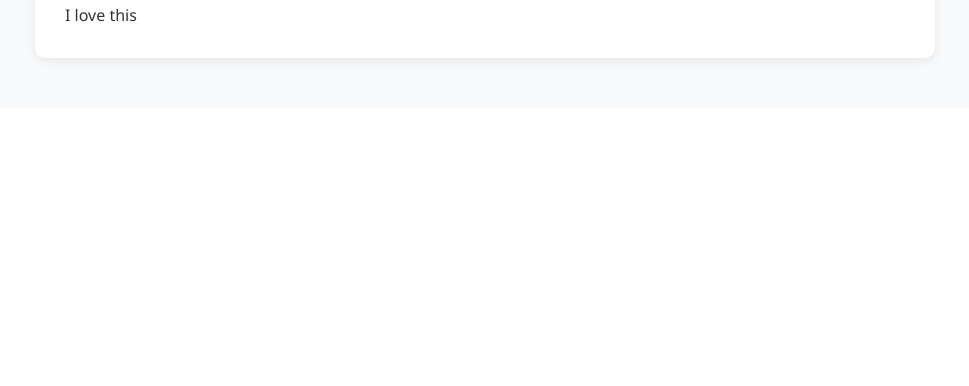
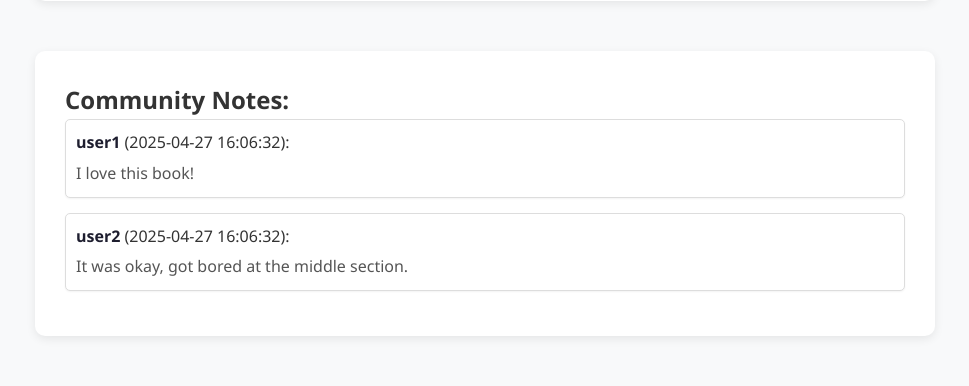
Before and after one commit to ShuaiShao20010902/CITS3403-Group-Project, a Flask app: page /book/1 in a window 1280 px wide. Shown: the part 733-1119 px from the top of the page, without its empty margins (155-1124 px from the left). Before the commit the page ends 797 px from the top, so only its background shows below. Run offline with Flask 3, Linux system fonts and the light colour scheme.

Commit message:
Book specific page: added community comment section
- Added both HTML and CSS to the community comment section
- Updated messy CSS and added comments, removed redundancy
- Added responsive design to CSS

```diff
--- a/CITS3403-Project/app.py
+++ b/CITS3403-Project/app.py
@@ -215,15 +215,29 @@ def book_specific_page(book_id):
         'isbn': '1234567890',
         'year': 2020,
         'description': 'One Ring to rule them all, One Ring to find them, One Ring to bring them all and in the darkness bind them. In ancient times the Rings of Power were crafted by the Elven-smiths, and Sauron, the Dark Lord, forged the One Ring, filling it with his own power so that he could rule all others. But the One Ring was taken from him, and though he sought it throughout Middle-earth, it remained lost to him. After many ages it fell into the hands of Bilbo Baggins, as told in The Hobbit.',
-        'cover_url': 'https://covers.openlibrary.org/b/id/255844-L.jpg',
+        'cover_url': 'https://covers.openlibrary.org/b/id/255844-M.jpg',
         'genres': ['Fantasy', 'Adventure']
+
     }
     user_data = {
         'rating': 4.5,
         'page_read': 150,
         'notes': 'I love this'
     }
-    return render_template('bookspecificpage.html', book=book, user_data=user_data, book_id = book_id)
+
+    community_notes = [
+        {
+            'username': 'user1',
+            'note': 'I love this book!',
+            'timestamp': datetime.now().strftime('%Y-%m-%d %H:%M:%S')
+        },
+        {
+            'username': 'user2',
+            'note': 'It was okay, got bored at the middle section.',
+            'timestamp': datetime.now().strftime('%Y-%m-%d %H:%M:%S')
+        }
+    ]
+    return render_template('bookspecificpage.html', book=book, user_data=user_data, book_id = book_id, community_notes=community_notes)
 
 if __name__ == '__main__':
     init_db()
--- a/CITS3403-Project/static/bookspecificpage.css
+++ b/CITS3403-Project/static/bookspecificpage.css
@@ -2,6 +2,10 @@
     box-sizing: border-box;
     margin: 0;
     padding: 0;
+}
+
+h1, h2, h3, h4, h5, h6 {
+    margin: 0; /* Reset all margins */
 }
 
 body {
@@ -11,24 +15,23 @@ body {
     line-height: 1.6;
 }
 
-h1 {
-    font-size: 32px;
-    font-weight: 700;
-    color: #1e1e2f;
-    margin-bottom: 20px;
+.card {
+    background-color: white;
+    border-radius: 10px;
+    box-shadow: 0 3px 10px rgba(0, 0, 0, 0.08);
+    padding: 30px;
 }
 
+/* Book Container */
+
 .book-cover img {
-    width: 300px;
+    width: 200px;
+    max-width: 100%;
     border-radius: 10px;
 }
 
 .book-container {
     width: 900px;
-    background-color: white;
-    border-radius: 10px;
-    box-shadow: 0 5px 15px rgba(0, 0, 0, 0.1);
-    padding: 40px;
     margin: 50px auto;
     display: flex;
     gap: 40px;
@@ -139,3 +150,74 @@ h1 {
     border: 1px solid #ccc;
     display: inline-block;
 }
+
+/* Button */
+.edit-user-btn {
+    background-color: #1e1e2f;
+    color: white;
+    border: none;
+    padding: 10px 20px;
+    margin-top: 15px;
+    border-radius: 8px;
+    font-size: 16px;
+    font-weight: 600;
+    cursor: pointer;
+    transition: background-color 0.3s, transform 0.2s;
+}
+
+.edit-user-btn:hover {
+    background-color: #2f2f4f;
+    transform: translateY(-2px);
+}
+
+/* Community Notes */
+.community-notes {
+    width: 900px;
+    margin: 30px auto 50px;
+}
+
+.community-notes-list {
+    list-style-type: none;
+    padding: 0;
+    margin: 0;
+}
+
+.community-note {
+    margin-bottom: 15px;
+    padding: 10px;
+    background-color: #fff;
+    border: 1px solid #ddd;
+    border-radius: 5px;
+    box-shadow: 0 1px 2px rgba(0, 0, 0, 0.05);
+}
+
+.community-note strong {
+    color: #1e1e2f;
+}
+
+.community-note p {
+    margin: 5px 0 0;
+    color: #555;
+}
+
+.no-notes {
+    font-style: italic;
+    color: #888;
+    text-align: center;
+}
+
+/* Responsive Design */
+@media (max-width: 768px) {
+    .book-container,
+    .note-container,
+    .community-notes {
+        width: 90%;
+        flex-direction: column;
+        gap: 20px;
+    }
+
+    .modal-content {
+        width: 90%;
+        margin: 20% auto;
+    }
+}
--- a/CITS3403-Project/templates/bookspecificpage.html
+++ b/CITS3403-Project/templates/bookspecificpage.html
@@ -10,7 +10,7 @@
 
 <body>
     {% include "header.html" %}
-    <div class = "book-container">
+    <div class = "book-container card">
         <div class = "book-details">
             <h1>{{ book.title }}</h1>
             <h2>{{ book.author or "Author name unavailable" }}</h2>
@@ -27,23 +27,39 @@
             </div>
         </div>
 
-        <!-- Book Cover Image -->
-         <div class = "book-right"></div>
+        <div class = "book-right"></div>
             <div class = "book-cover">
-                <img src="{{ book.cover_url }}" alt="Book cover for {{ book.title }}" style="max-width:200px;"/>
+                <img src="{{ book.cover_url }}" alt="Book cover for {{ book.title }}"/>
             <div class = "user-stats">
                 <p><strong>Your Rating:</strong> {{ user_data.rating or "Not rated yet" }}</p>
                 <p><strong>Current Page:</strong> {{ user_data.page_read or 0 }} / {{ book.pages }}</p>
-                <!-- TEMP TEST BUTTON -->
-                <button type="button" onclick="openModal()">Edit User Information</button>
+                <button type="button" class = "edit-user-btn" onclick="openModal()">Edit User Information</button>
             </div>
         </div>
     </div>
 
-    <div class = "note-container">
+    <div class = "note-container card">
         <p><strong>Your Notes:</strong></p>
         <p>{{ user_data.notes or "No notes yet." }}</p>
     </div>
+
+    <div class = "community-notes card">
+        <h2>Community Notes:</h2>
+
+        {% if community_notes %}
+            <ul class="community-notes-list">
+                {% for note in community_notes %}
+                    <li class="community-note">
+                        <strong>{{ note.username }}</strong> ({{ note.timestamp }}):
+                        <p>{{ note.note }}</p>
+                    </li>
+                {% endfor %}
+            </ul>
+        {% else %}
+            <p class="no-notes">No notes yet. Be the first to add one!</p>
+        {% endif %}
+    </div>
+
 
     <div id="editModal" class="edit-modal">
         <div class = "modal-content">
@@ -65,9 +81,6 @@
             </form>
     </div>
 
-    <!-- Buttons -->
-    <button type="button" onclick="confirmBack()">Back</button>
-
     <script>
         function openModal() {
             document.getElementById("editModal").style.display = "block";
```
Also changed, not shown: other parts of CITS3403-Project/static/bookspecificpage.css (+25 -17 lines).
